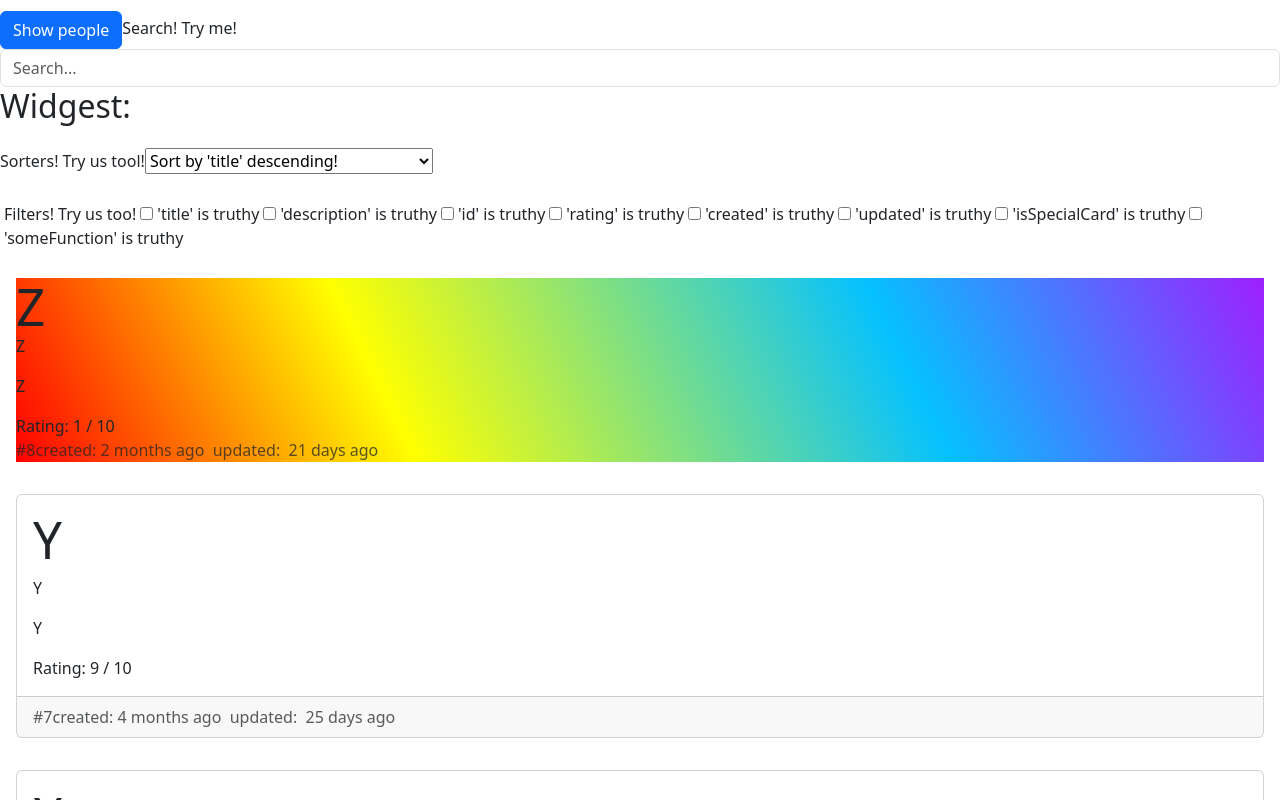
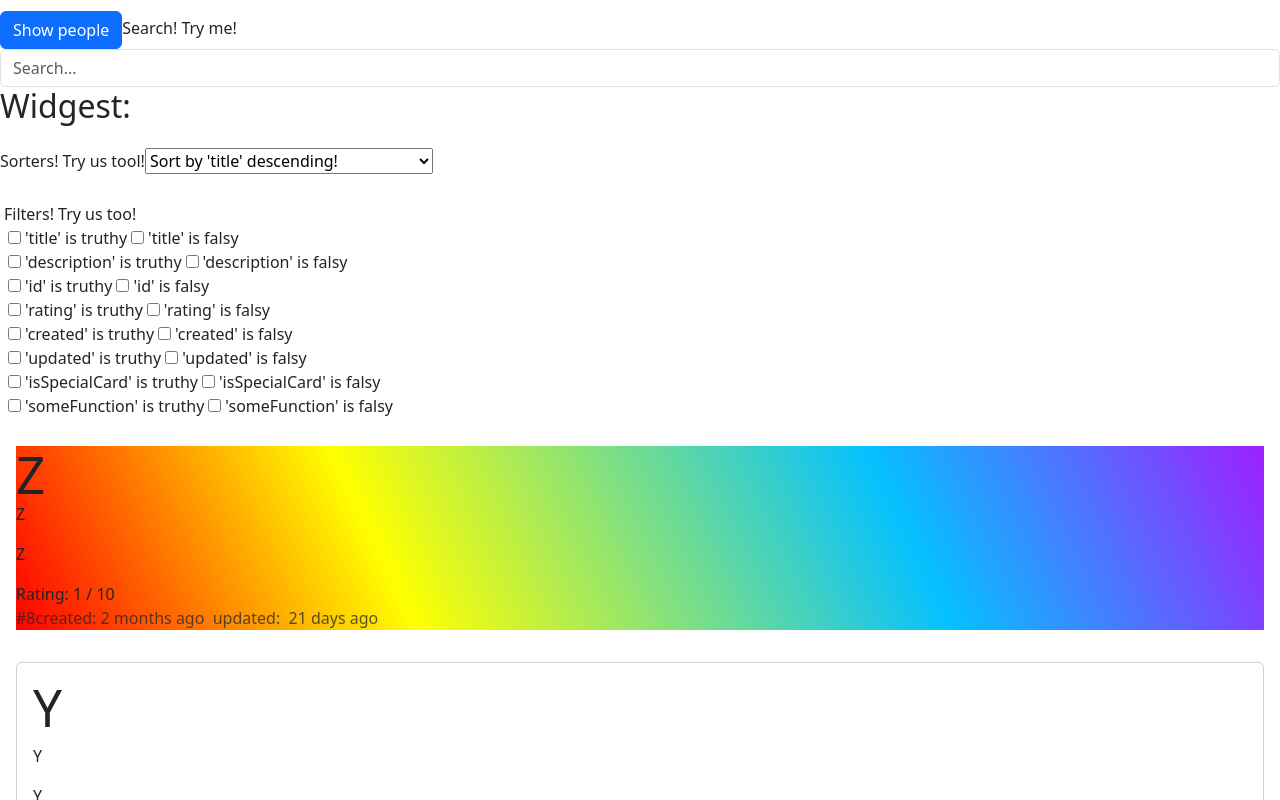
Before and after one commit to Cesar90/generic-search-sorting-filtering, a React (Vite) app: page / in a window 1280 px wide. Shown: the top 800 px of the page. Built offline with nearby package versions, Linux system fonts and the light colour scheme.

Commit message:
Adding Falsey Functionality to the generic filter react component

```diff
--- a/src/App.tsx
+++ b/src/App.tsx
@@ -4,7 +4,7 @@ import people from "./mock-data/people"
 import widgets from "./mock-data/widgets"
 import genericSearch from "./utils/genericSearch";
 import genericSort from "./utils/genericSort";
-import IProperty from "./interfaces/IProperty";
+import ISorter from "./interfaces/ISorter";
 import IWidget from "./interfaces/IWidget";
 import IPerson from "./interfaces/IPerson";
 import Sorters from "./components/Sorters";
@@ -12,14 +12,16 @@ import WidgetRenderer from "./components/renderers/WidgetRenderer";
 import PeopleRenderer from "./components/renderers/PeopleRenderer";
 import genericFilter from "./utils/genericFilter";
 import { Filters } from "./components/Filters";
+import IFilter from "./interfaces/IFilter";
 
 function App() {
   const [query, setQuery] = useState<string>("");
   const [showPeople, setShowPeople] = useState<boolean>(false);
-  const [widgetSortProperty, setWidgetSortProperty] = useState<IProperty<IWidget>>({ property: "title", isDescending: true });
-  const [peopleSortProperty, setPeopleSortProperty] = useState<IProperty<IPerson>>({ property: "firstName", isDescending: true });
-  const [widgetFilterProperties, setWidgetFilterProperties] = useState<Array<keyof IWidget>>([]);
-  const [peopleFilterProperties, setPeopleFilterProperties] = useState<Array<keyof IPerson>>([]);
+  const [widgetSortProperty, setWidgetSortProperty] = useState<ISorter<IWidget>>({ property: "title", isDescending: true });
+  const [peopleSortProperty, setPeopleSortProperty] = useState<ISorter<IPerson>>({ property: "firstName", isDescending: true });
+  // const [widgetFilterProperties, setWidgetFilterProperties] = useState<Array<keyof IWidget>>([]);
+  const [widgetFilterProperties, setWidgetFilterProperties] = useState<Array<IFilter<IWidget>>>([]);
+  const [peopleFilterProperties, setPeopleFilterProperties] = useState<Array<IFilter<IPerson>>>([]);
   const buttonText = showPeople ? "Show widgets" : "Show people";
 
   return (
@@ -42,7 +44,37 @@ function App() {
           object={widgets[0]}
           properties={widgetFilterProperties}
           onChangeFilter={(property) => {
-            widgetFilterProperties.includes(property) ? setWidgetFilterProperties(widgetFilterProperties.filter(widgetFilterProperty => widgetFilterProperty !== property)) : setWidgetFilterProperties([...widgetFilterProperties, property])
+            const propertyMatch = widgetFilterProperties.some(
+              (widgetFilterProperty) =>
+                widgetFilterProperty.property === property.property
+            );
+            const fullMatch = widgetFilterProperties.some(
+              (widgetFilterProperty) =>
+                widgetFilterProperty.property === property.property &&
+                widgetFilterProperty.isTruthySelected ===
+                property.isTruthySelected
+            );
+            if (fullMatch) {
+              setWidgetFilterProperties(
+                widgetFilterProperties.filter(
+                  (widgetFilterProperty) =>
+                    widgetFilterProperty.property !== property.property
+                )
+              );
+            } else if (propertyMatch) {
+              setWidgetFilterProperties([
+                ...widgetFilterProperties.filter(
+                  (widgetFilterProperty) =>
+                    widgetFilterProperty.property !== property.property
+                ),
+                property,
+              ]);
+            } else {
+              setWidgetFilterProperties([
+                ...widgetFilterProperties,
+                property,
+              ]);
+            }
           }}
         />
         {widgets
--- a/src/components/Filters.tsx
+++ b/src/components/Filters.tsx
@@ -1,10 +1,11 @@
 import React from "react";
+import IFilter from "../interfaces/IFilter";
 
 
 export interface IFiltersProps<T> {
     object: T;
-    properties: Array<keyof T>;
-    onChangeFilter: (property: keyof T) => void;
+    properties: Array<IFilter<T>>;
+    onChangeFilter: (property: IFilter<T>) => void;
 }
 
 export function Filters<T>(props: IFiltersProps<T>) {
@@ -18,20 +19,40 @@ export function Filters<T>(props: IFiltersProps<T>) {
                 htmlFor="">
                 Filters! Try us too!
             </label>
+            <br />
             {Object.keys(objectI).map((key) => {
                 return (
                     <React.Fragment key={key}>
                         <input
                             type="checkbox"
-                            id={key}
+                            id={`${key}-true`}
                             value={key}
-                            onChange={() => onChangeFilter(key as any)}
-                            checked={properties.some(property => property === key)}
+                            onChange={() => onChangeFilter({ property: key as any, isTruthySelected: true })}
+                            checked={properties.some(
+                                (property) =>
+                                    property.property === key && property.isTruthySelected
+                            )}
                             className="m-1 ml-3"
                         />
-                        <label htmlFor={key}>
+                        <label htmlFor={`${key}-true`}>
                             '{key}' is truthy
                         </label>
+
+                        <input
+                            type="checkbox"
+                            id={`${key}-false`}
+                            value={key}
+                            onChange={() => onChangeFilter({ property: key as any, isTruthySelected: false })}
+                            checked={properties.some(
+                                (property) =>
+                                    property.property === key && !property.isTruthySelected
+                            )}
+                            className="m-1 ml-3"
+                        />
+                        <label htmlFor={`${key}-false`}>
+                            '{key}' is falsy
+                        </label>
+                        <br />
                     </React.Fragment>
                 );
             })}
--- a/src/components/Sorters.tsx
+++ b/src/components/Sorters.tsx
@@ -2,12 +2,12 @@
 //     object: T
 
 import React from "react";
-import IProperty from "../interfaces/IProperty";
+import ISorter from "../interfaces/ISorter";
 
 // }
 interface ISortersProps<T> {
     object: T;
-    setProperty: (propertyType: IProperty<T>) => void
+    setProperty: (propertyType: ISorter<T>) => void
 }
 
 export default function Sorters<T>({ object, setProperty }: ISortersProps<T>) {
--- /dev/null
+++ b/src/interfaces/IFilter.ts
@@ -0,0 +1,4 @@
+export default interface IFilter<T> {
+    property: keyof T;
+    isTruthySelected: boolean;
+}
--- a/src/interfaces/IProperty.ts
+++ b/src/interfaces/ISorter.ts
@@ -1,4 +1,4 @@
-export default interface IProperty<T> {
+export default interface ISorter<T> {
     property: keyof T;
     isDescending: boolean;
 }
--- a/src/utils/genericFilter.ts
+++ b/src/utils/genericFilter.ts
@@ -1,5 +1,8 @@
-export default function genericFilter<T>(object: T, filterProperties: Array<keyof T>): boolean {
+import IFilter from "../interfaces/IFilter";
+
+export default function genericFilter<T>(object: T, filterProperties: Array<IFilter<T>>): boolean {
     return filterProperties.every(filterProperty => {
-        return object[filterProperty] ? true : false;
+        const { property, isTruthySelected } = filterProperty;
+        return isTruthySelected ? object[property] : !object[property];
     });
 }
--- a/src/utils/genericSort.ts
+++ b/src/utils/genericSort.ts
@@ -1,6 +1,6 @@
-import IProperty from "../interfaces/IProperty";
+import ISorter from "../interfaces/ISorter";
 
-export default function genericSort<T>(a: T, b: T, properties: IProperty<T>) {
+export default function genericSort<T>(a: T, b: T, properties: ISorter<T>) {
     const { property, isDescending } = properties;
     const result = () => {
         if (a[property] > b[property]) {
```
